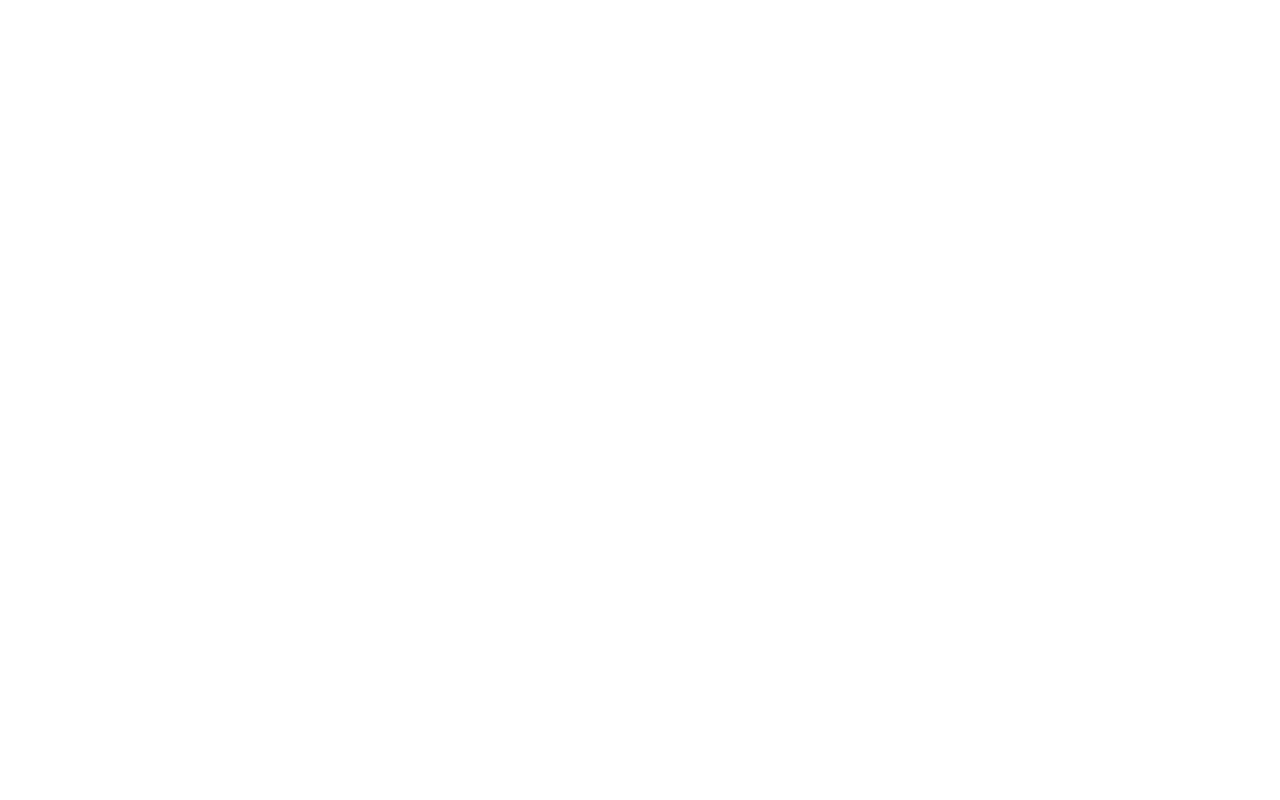
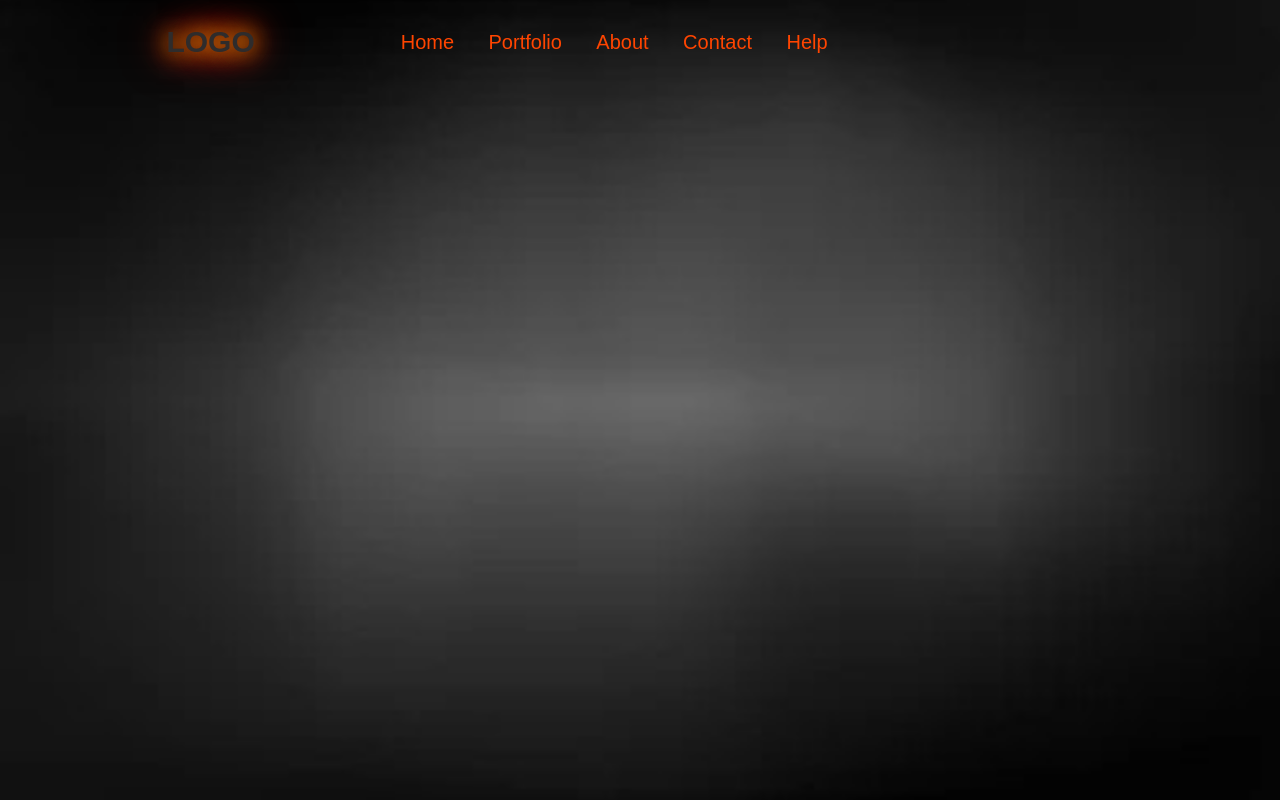
Before and after one commit to sy518/smart-work, a plain HTML site: page success page/index.html in a window 1280 px wide. Drawn offline with Linux system fonts and the light colour scheme.

Commit message:
Updated files

```diff
--- a/success page/index.html
+++ b/success page/index.html
@@ -1,12 +1,25 @@
 <!DOCTYPE html>
 <html lang="en">
+
 <head>
     <meta charset="UTF-8">
     <meta name="viewport" content="width=device-width, initial-scale=1.0">
     <title>Success</title>
     <link rel="stylesheet" href="style.css">
 </head>
+
 <body>
+    <header class="header">
+        <h1 class="logo">LOGO</h1>
+        <nav class="navbar">
+            <a href="#">Home</a>
+            <a href="#">Portfolio</a>
+            <a href="#">About</a>
+            <a href="#">Contact</a>
+            <a href="#">Help</a>
+        </nav>
+    </header>
 
 </body>
+
 </html>
--- a/success page/style.css
+++ b/success page/style.css
@@ -0,0 +1,66 @@
+* {
+    margin: 0;
+    padding: 0;
+    box-sizing: border-box;
+    font-family: "poppins", sans-serif;
+}
+
+body {
+    background-image: url(power-color-260nw-365429198.jpg);
+    background-position: center;
+    background-size: cover;
+    height: 100vh;
+    width: 100%;
+}
+
+header {
+    position: fixed;
+    top: 0;
+    left: 0;
+    width: 80%;
+    padding: 25px 13%;
+    background: transparent;
+    display: flex;
+    justify-content: space-between;
+    align-items: center;
+    z-index: 100;
+
+}
+
+.logo {
+    position: relative;
+    font-size: 30px;
+    margin-right: 30px;
+    text-decoration: none;
+    color: rgb(46, 44, 44);
+    text-shadow: 0 0 20px #ff9900,
+        0 0 30px #ff6600, 0 0 40px #ff3300,
+        0 0 50px #ff0000;
+}
+
+.navbar a {
+    position: relative;
+    font-size: 20px;
+    color: orangered;
+    margin-right: 30px;
+    text-decoration: none;
+}
+
+.navbar a::after {
+    content: "";
+    position: absolute;
+    left: 0;
+    width: 100%;
+    height: 2px;
+    background: #ff0000;
+    bottom: -5px;
+    border-radius: 5px;
+    transform: translateY(10px);
+    opacity: 0;
+    transition: .5s ease;
+}
+
+.navbar a:hover:after {
+    transform: translateY(0);
+    opacity: 1;
+}
```
Also changed, not shown: success page/power-color-260nw-365429198.jpg (added).
